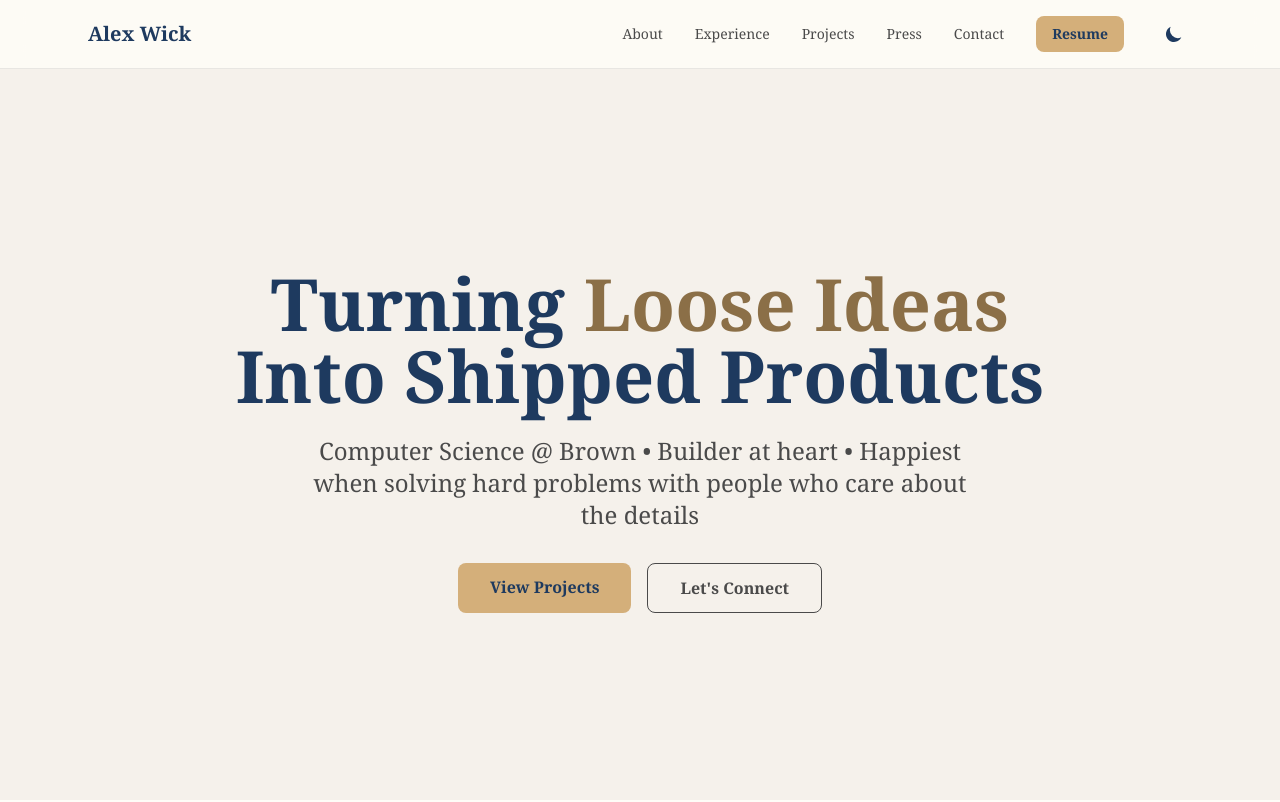
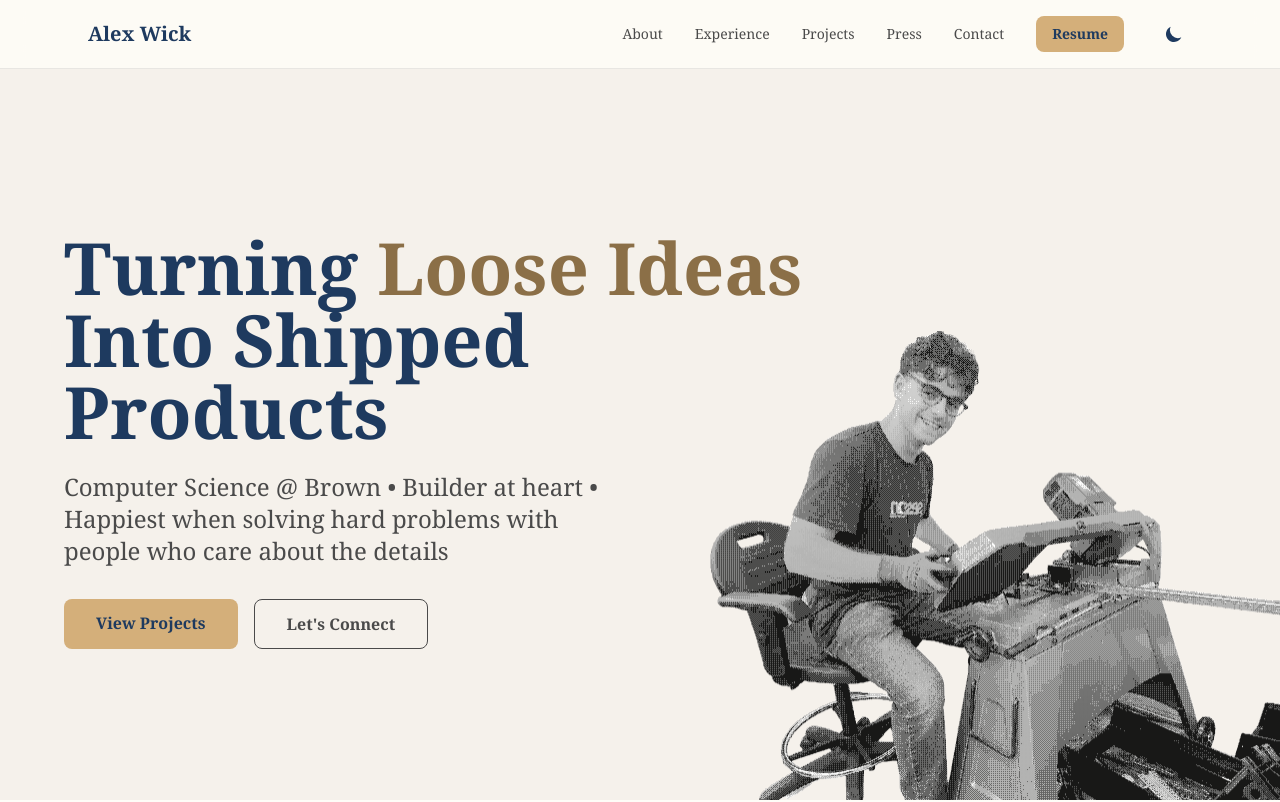
Before and after one commit to alexjwick/alexjwick.github.io, a website: page index.html in a window 1280 px wide. Shown: the top 802 px of the page. Drawn offline with nearby package versions, Linux system fonts and the light colour scheme; files that its build step writes are made by us from their sources.

Commit message:
Add hero image

```diff
--- a/index.html
+++ b/index.html
@@ -116,32 +116,46 @@
     <!-- Hero -->
     <div
       id="home"
-      class="min-h-screen flex items-center justify-center px-6 pt-20"
+      class="min-h-screen relative flex items-center px-6 pt-20"
     >
-      <div class="max-w-4xl mx-auto text-center">
-        <h1 class="font-serif text-5xl md:text-7xl font-bold mb-6">
+      <!-- Background Image - flush with right edge and bottom -->
+      <div class="absolute inset-0 flex items-end justify-end select-none">
+        <div class="relative w-[60%] md:w-[55%] lg:w-[50%] h-[95vh] md:h-[100vh] opacity-90">
+          <img
+            src="assets/hero-image.png"
+            alt="Alex working at a lathe in the workshop"
+            class="w-full h-full object-contain object-bottom select-none pointer-events-none"
+          />
+        </div>
+      </div>
+
+      <!-- Text Content - positioned over background -->
+      <div class="relative z-10 max-w-6xl mx-auto w-full">
+        <div class="max-w-3xl">
+          <h1 class="font-serif text-5xl md:text-7xl font-bold mb-6 text-left">
             Turning <span class="text-warm-brown">Loose Ideas</span><br />
             Into Shipped Products
           </h1>
           <p
-          class="text-xl md:text-2xl text-soft-charcoal dark:text-dark-text-secondary mb-8 max-w-2xl mx-auto"
+            class="text-xl md:text-2xl text-soft-charcoal dark:text-dark-text-secondary mb-8 max-w-xl"
           >
             Computer Science @ Brown • Builder at heart • Happiest when solving
             hard problems with people who care about the details
           </p>
-        <div class="flex flex-col sm:flex-row gap-4 justify-center">
+          <div class="flex flex-col sm:flex-row gap-4">
             <a
               href="#projects"
-            class="bg-muted-gold dark:bg-dark-accent text-deep-navy dark:text-dark-bg px-8 py-3 rounded-lg font-semibold hover:opacity-90 transition-opacity"
+              class="bg-muted-gold dark:bg-dark-accent text-deep-navy dark:text-dark-bg px-8 py-3 rounded-lg font-semibold hover:opacity-90 transition-opacity text-center"
             >
               View Projects
             </a>
             <a
               href="#contact"
-            class="border border-soft-charcoal dark:border-dark-text text-soft-charcoal dark:text-dark-text px-8 py-3 rounded-lg font-semibold hover:bg-soft-charcoal hover:text-cream dark:hover:bg-dark-text dark:hover:text-dark-bg transition-colors"
+              class="border border-soft-charcoal dark:border-dark-text text-soft-charcoal dark:text-dark-text px-8 py-3 rounded-lg font-semibold hover:bg-soft-charcoal hover:text-cream dark:hover:bg-dark-text dark:hover:text-dark-bg transition-colors text-center"
             >
               Let's Connect
             </a>
+          </div>
         </div>
       </div>
     </div>
```
Also changed, not shown: assets/hero-image.png (added). Lines whose indentation alone changed are shown as unchanged.
